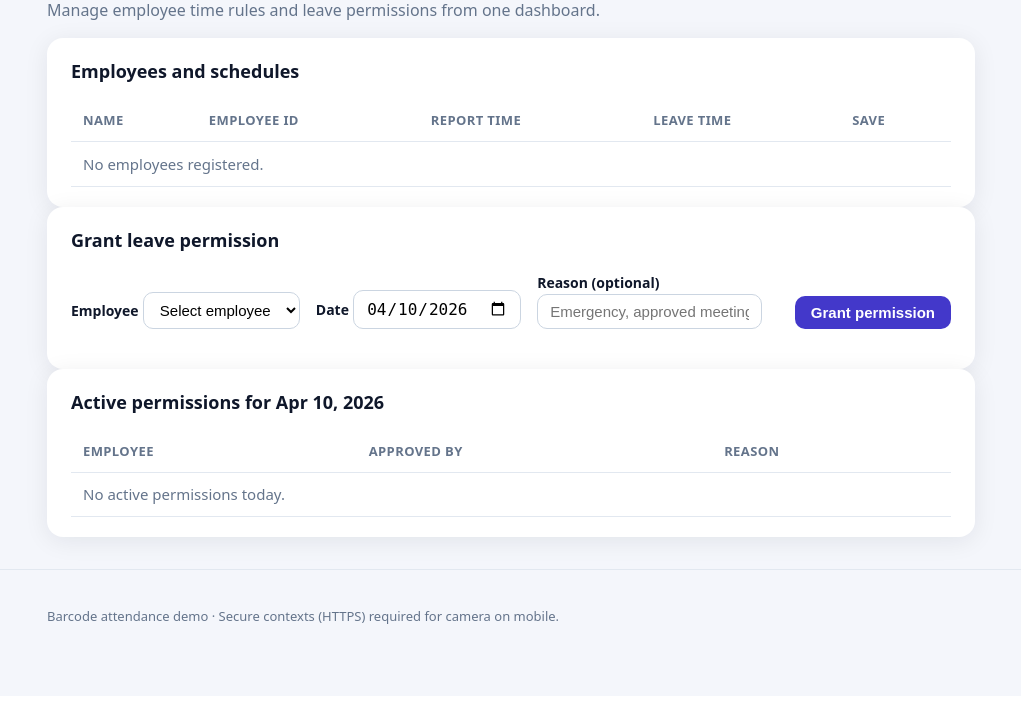
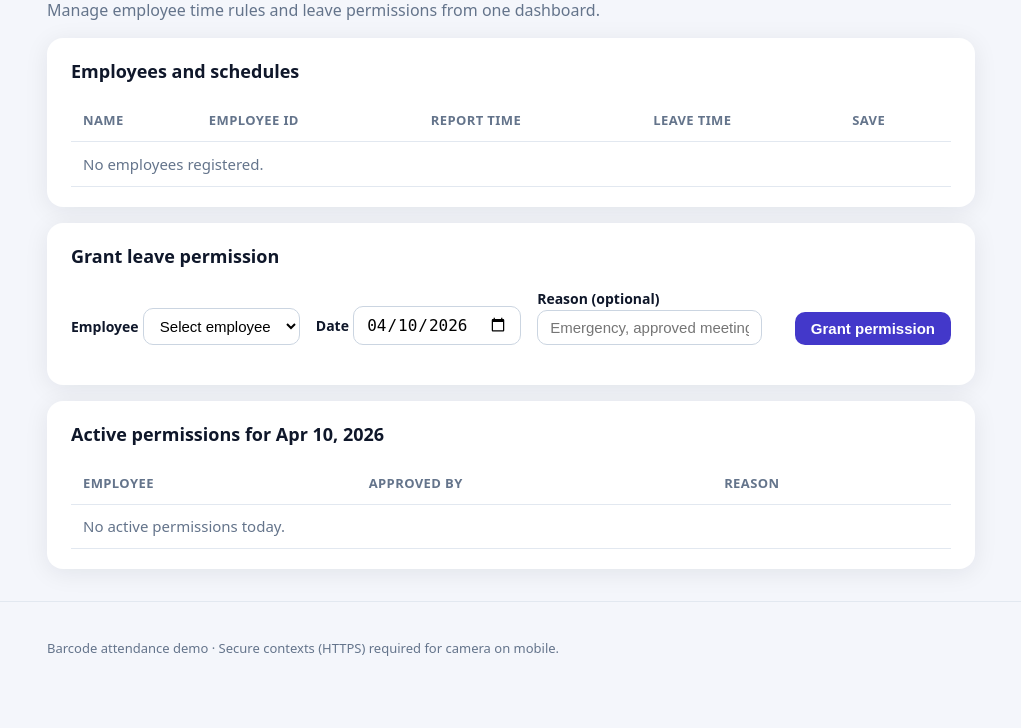
Before and after one commit to evamagesse-netizen/attendance-project, a Django app: page /admin/dashboard/ in a window 1280 px wide. Shown: the part 129-857 px from the top of the page, without its empty margins (129-1150 px from the left). Before the commit the page ends 753 px from the top, so only its background shows below. Run offline with Django 4.2, Linux system fonts and the light colour scheme; the visitor is signed in with stand-in values (Sample User, id 1); data that the repository does not hold is empty.

Commit message:
admin add time3

```diff
--- a/static/css/style.css
+++ b/static/css/style.css
@@ -416,6 +416,10 @@ a:hover {
   color: var(--success);
 }
 
+.dashboard-page .table-card {
+  margin-top: 1rem;
+}
+
 .table-wrap {
   overflow-x: auto;
 }
```
